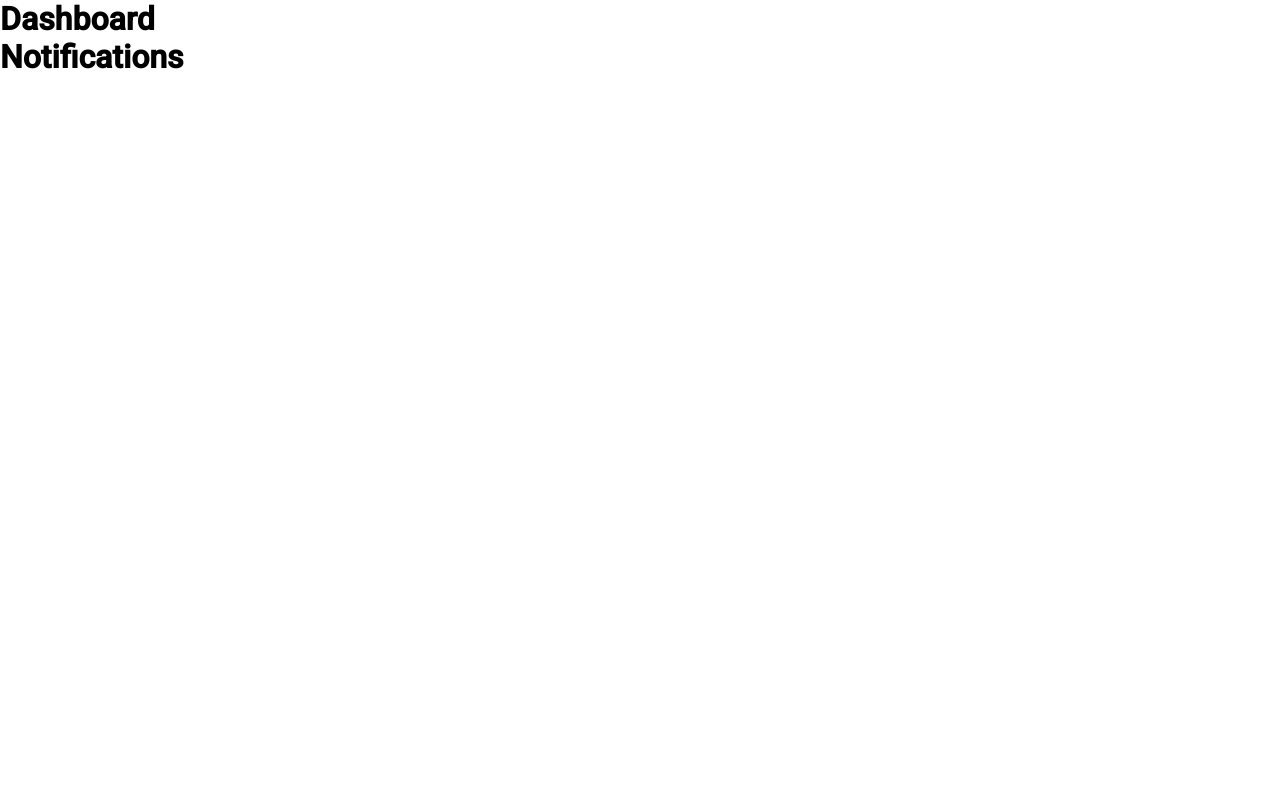
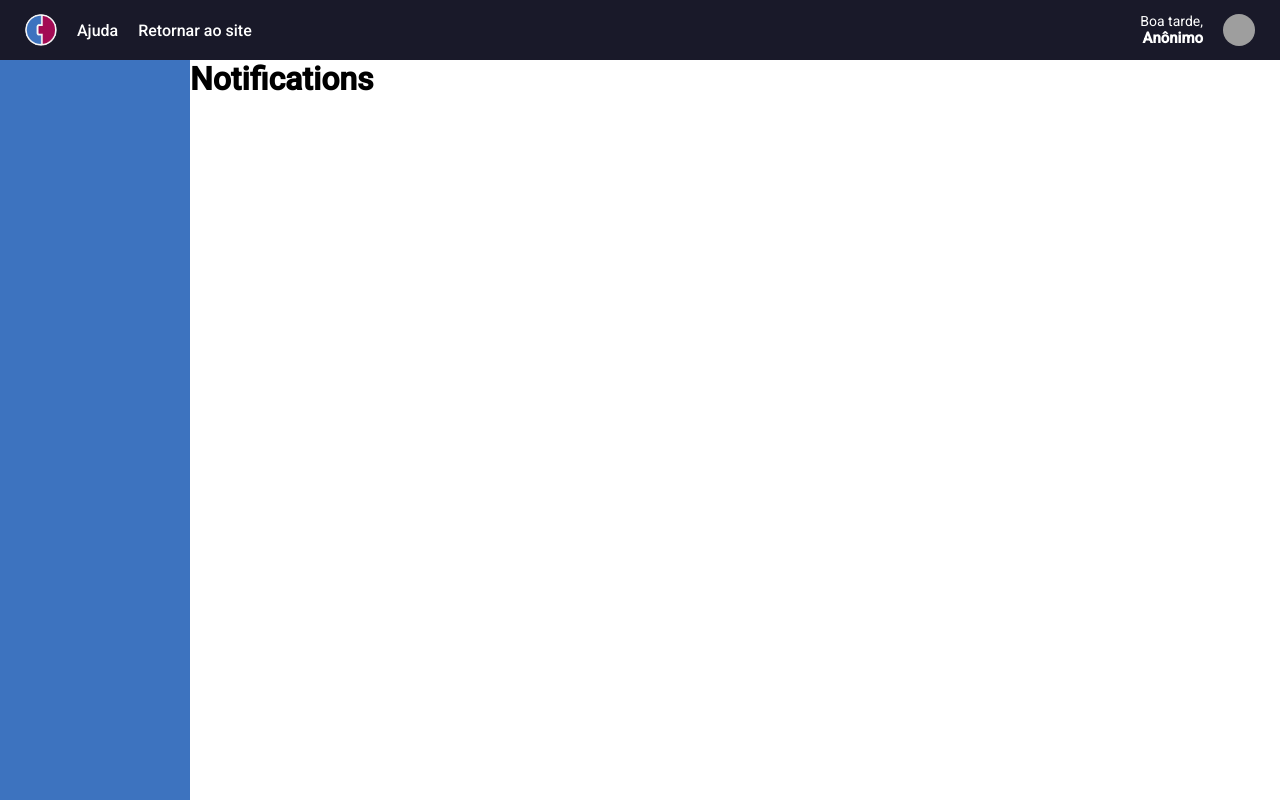
Before and after one commit to vassourita/ally, a React (Create React App) app in the folder web/: page /notifications in a window 1280 px wide. Built offline with nearby package versions, Linux system fonts and the light colour scheme; grey boxes are pictures that could not be loaded.

Commit message:
web: Finished static dashboard header

```diff
--- a/web/src/components/AccountAside/index.js
+++ b/web/src/components/AccountAside/index.js
@@ -6,7 +6,7 @@ import { Container, ReturnButton, Title, Paragraph, SocialIcons } from './styles
 
 function AccountAside() {
   return (
-    <Container>
+    <Container className="modal-shadow">
       <ReturnButton>
         <Link to="/">
           <FiArrowLeft />
--- /dev/null
+++ b/web/src/components/DashboardHeader/index.js
@@ -0,0 +1,52 @@
+import React, { useState } from 'react';
+import { Link } from 'react-router-dom';
+
+import iconImg from '../../assets/logo/icon50.png';
+
+import { Container, Head, List, ListItem, Greeting } from './styles';
+
+function DashboardHeader() {
+  const user = {
+    name: 'Anônimo',
+    image_url:
+      'https://images.unsplash.com/photo-1580925594670-117567b46f26?ixlib=rb-1.2.1&ixid=eyJhcHBfaWQiOjEyMDd9&auto=format&fit=crop&w=1049&q=80',
+  };
+
+  function getGreetingBasedOnTime() {
+    const hours = new Date().getHours();
+    if (hours < 12) {
+      return 'Bom dia';
+    }
+    if (hours > 12 && hours < 18) {
+      return 'Boa tarde';
+    }
+    if (hours > 18) {
+      return 'Boa noite';
+    }
+  }
+
+  return (
+    <Container>
+      <Head>
+        <img src={iconImg} alt="allyIcon" />
+        <List>
+          <ListItem>
+            <Link to="https://google.com">Ajuda</Link>
+          </ListItem>
+          <ListItem>
+            <Link to="/">Retornar ao site</Link>
+          </ListItem>
+        </List>
+      </Head>
+      <Greeting>
+        <p>
+          {getGreetingBasedOnTime()}, <br />
+          <strong>{user?.name}</strong>
+        </p>
+        <img src={user?.image_url} alt="" className="imgUser" />
+      </Greeting>
+    </Container>
+  );
+}
+
+export default DashboardHeader;
--- /dev/null
+++ b/web/src/components/DashboardHeader/styles.js
@@ -0,0 +1,51 @@
+import styled from 'styled-components';
+
+export const Container = styled.header`
+  grid-column: 1/3;
+  grid-row: 1/2;
+  background-color: var(--ally-dark);
+  color: #fff;
+  display: flex;
+  justify-content: space-between;
+  align-items: center;
+  padding: 0 25px;
+  img {
+    height: 32px;
+    border-radius: 50%;
+  }
+  div {
+    display: flex;
+  }
+`;
+
+export const Head = styled.div`
+  display: flex;
+  align-items: center;
+`;
+
+export const List = styled.ul`
+  display: flex;
+  align-items: center;
+`;
+
+export const ListItem = styled.li`
+  margin-left: 20px;
+  font-weight: 500;
+`;
+
+export const Greeting = styled.div`
+  display: flex;
+  align-items: center;
+  text-align: right;
+  font-size: 14px;
+  strong {
+    font-size: 15px;
+  }
+  img {
+    margin-left: 20px;
+    height: 32px;
+    width: 32px;
+    object-fit: cover;
+    border-radius: 50%;
+  }
+`;
--- /dev/null
+++ b/web/src/components/DashboardMain/index.js
@@ -0,0 +1,18 @@
+import React from 'react';
+
+import DashboardHeader from '../DashboardHeader';
+import DashboardNav from '../DashboardNav';
+
+import { Container, Page } from './styles';
+
+function DashboardMain({ children }) {
+  return (
+    <Container>
+      <DashboardHeader />
+      <DashboardNav />
+      <Page>{children}</Page>
+    </Container>
+  );
+}
+
+export default DashboardMain;
--- /dev/null
+++ b/web/src/components/DashboardMain/styles.js
@@ -0,0 +1,13 @@
+import styled from 'styled-components';
+
+export const Container = styled.div`
+  height: 100%;
+  display: grid;
+  grid-template-rows: 60px 1fr;
+  grid-template-columns: 190px 1fr;
+`;
+
+export const Page = styled.div`
+  grid-row: 2/2;
+  grid-column: 2/2;
+`;
--- /dev/null
+++ b/web/src/components/DashboardNav/index.js
@@ -0,0 +1,14 @@
+import React, { useState } from 'react';
+import { Link } from 'react-router-dom';
+
+import { Container } from './styles';
+
+function DashboardNav() {
+  return (
+    <Container>
+      <div></div>
+    </Container>
+  );
+}
+
+export default DashboardNav;
--- /dev/null
+++ b/web/src/components/DashboardNav/styles.js
@@ -0,0 +1,7 @@
+import styled from 'styled-components';
+
+export const Container = styled.div`
+  grid-row: 2/2;
+  grid-column: 1/2;
+  background-color: var(--ally-blue);
+`;
--- a/web/src/routes/Dashboard/index.js
+++ b/web/src/routes/Dashboard/index.js
@@ -8,10 +8,11 @@ import Vacancies from '../../pages/Vacancies';
 import CreateVacancy from '../../pages/CreateVacancy';
 import Notifications from '../../pages/Notifications';
 
+import DashboardMain from '../../components/DashboardMain';
+
 function Dashboard() {
   return (
-    <>
-      <h1>Dashboard</h1>
+    <DashboardMain>
       <Switch>
         <Route path="/chat" component={Chat} />
         <Route path="/rate" component={Rating} />
@@ -20,7 +21,7 @@ function Dashboard() {
         <Route path="/vacancies/new" component={CreateVacancy} />
         <Route path="/notifications" component={Notifications} />
       </Switch>
-    </>
+    </DashboardMain>
   );
 }
 
--- a/web/src/styles/global.js
+++ b/web/src/styles/global.js
@@ -31,4 +31,10 @@ export const GlobalStyles = createGlobalStyle`
       color: inherit
     }
   }
+  li {
+    list-style: none;
+  }
+  .modal-shadow {
+    box-shadow: 0px 0px 8px rgba(34, 34, 34, 0.4);
+  }
 `;
```
Also changed, not shown: web/src/assets/background/account-aside-bg.png, web/src/assets/logo/icon50.png (added).
